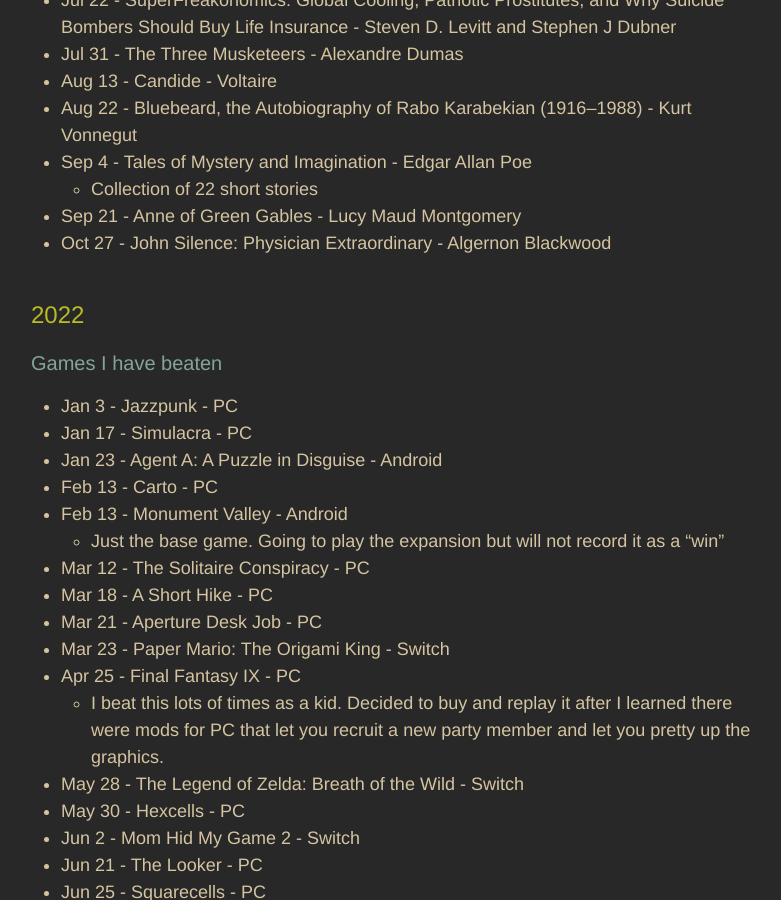
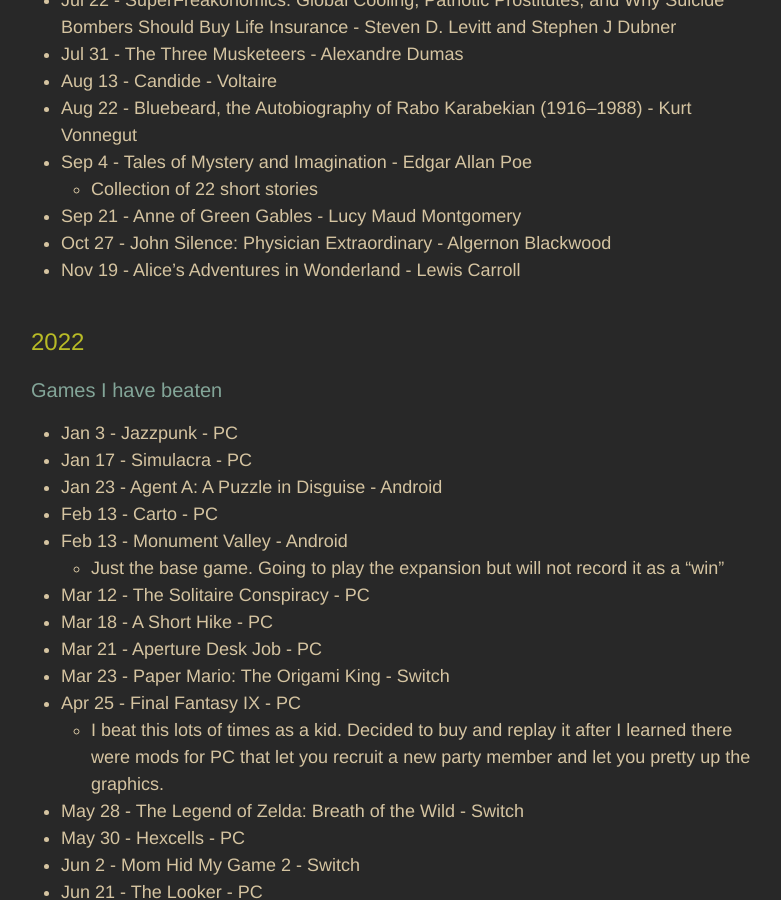
Before and after one commit to adkinsrs/sadkins_site, a Jekyll site: the page built from misc.md, in a window 1280 px wide and 900 px high, scrolled down 1955 px. Shown: the whole window, without its empty margins (239-1020 px from the left). Built offline with Jekyll 4.4.1, drawn with Linux system fonts in a browser that asks for light colours.

Commit message:
read a book

```diff
--- a/misc.md
+++ b/misc.md
@@ -76,6 +76,7 @@
   * Collection of 22 short stories
 * Sep 21 - Anne of Green Gables - Lucy Maud Montgomery
 * Oct 27 - John Silence: Physician Extraordinary - Algernon Blackwood
+* Nov 19 - Alice's Adventures in Wonderland - Lewis Carroll
 
 ## 2022
 
```
